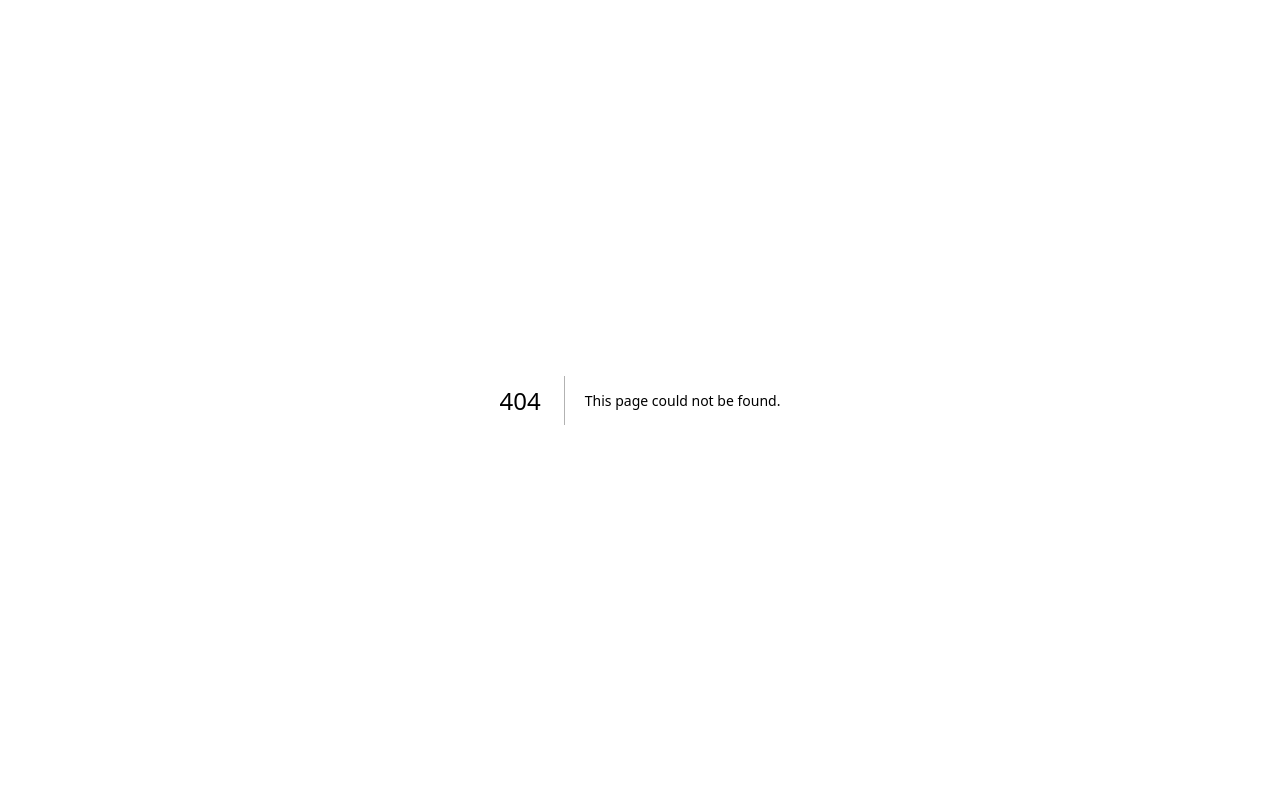
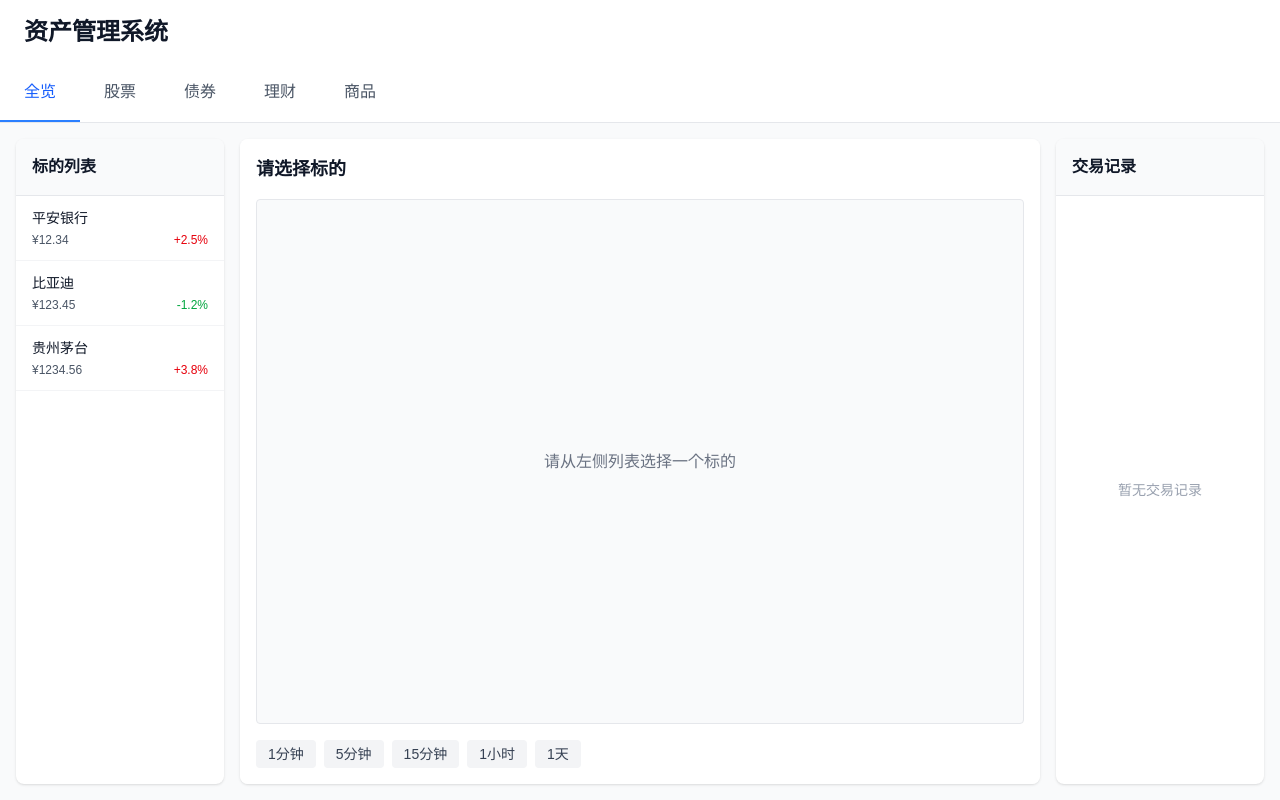
Before and after one commit to highdog/asset-management, a Next.js app: page /dashboard in a window 1280 px wide. Before the commit this address had no page. Built offline with nearby package versions, Linux system fonts and the light colour scheme.

Commit message:
增加主要界面

```diff
--- /dev/null
+++ b/app/dashboard/page.tsx
@@ -0,0 +1,52 @@
+'use client';
+
+import { useState } from 'react';
+import TabNavigation from '@/components/TabNavigation';
+import AssetList from '@/components/AssetList';
+import KLineChart from '@/components/KLineChart';
+import TradeRecord from '@/components/TradeRecord';
+
+type TabType = '全览' | '股票' | '债券' | '理财' | '商品';
+
+export default function Dashboard() {
+  const [activeTab, setActiveTab] = useState<TabType>('全览');
+  const [selectedAsset, setSelectedAsset] = useState<string>('');
+
+  return (
+    <div className="h-screen flex flex-col bg-gray-50">
+      {/* Header */}
+      <header className="bg-white shadow">
+        <div className="max-w-full mx-auto py-4 px-6">
+          <h1 className="text-2xl font-bold text-gray-900">资产管理系统</h1>
+        </div>
+      </header>
+
+      {/* Tab Navigation */}
+      <TabNavigation activeTab={activeTab} onTabChange={setActiveTab} />
+
+      {/* Main Content Area */}
+      <main className="flex-1 overflow-hidden">
+        <div className="flex h-full gap-4 p-4">
+          {/* Left Column - Asset List (1 part) */}
+          <div className="w-1/6 overflow-y-auto bg-white rounded-lg shadow">
+            <AssetList
+              activeTab={activeTab}
+              selectedAsset={selectedAsset}
+              onSelectAsset={setSelectedAsset}
+            />
+          </div>
+
+          {/* Middle Column - K-Line Chart (4 parts) */}
+          <div className="flex-1 overflow-hidden bg-white rounded-lg shadow">
+            <KLineChart selectedAsset={selectedAsset} activeTab={activeTab} />
+          </div>
+
+          {/* Right Column - Trade Record (1 part) */}
+          <div className="w-1/6 overflow-y-auto bg-white rounded-lg shadow">
+            <TradeRecord selectedAsset={selectedAsset} />
+          </div>
+        </div>
+      </main>
+    </div>
+  );
+}
--- a/app/page.tsx
+++ b/app/page.tsx
@@ -1,3 +1,5 @@
+import Link from 'next/link';
+
 export default function Home() {
   return (
     <div className="min-h-screen bg-gray-50">
@@ -8,9 +10,15 @@ export default function Home() {
       </header>
       <main className="max-w-7xl mx-auto py-6 sm:px-6 lg:px-8">
         <div className="px-4 py-6 sm:px-0">
-          <div className="border-4 border-dashed border-gray-200 rounded-lg h-96 p-4">
-            <p className="text-gray-500 text-lg">欢迎来到资产管理系统！</p>
-            <p className="text-gray-400 text-sm mt-2">功能开发中...</p>
+          <div className="border-4 border-dashed border-gray-200 rounded-lg p-8 text-center">
+            <p className="text-gray-600 text-lg mb-4">欢迎来到资产管理系统！</p>
+            <p className="text-gray-500 text-sm mb-6">这是一个功能强大的资产管理和交易平台</p>
+            <Link
+              href="/dashboard"
+              className="inline-block px-6 py-3 bg-blue-600 text-white font-medium rounded-lg hover:bg-blue-700 transition-colors"
+            >
+              进入交易界面
+            </Link>
           </div>
         </div>
       </main>
--- /dev/null
+++ b/components/AssetList.tsx
@@ -0,0 +1,71 @@
+'use client';
+
+type TabType = '全览' | '股票' | '债券' | '理财' | '商品';
+
+interface AssetListProps {
+  activeTab: TabType;
+  selectedAsset: string;
+  onSelectAsset: (asset: string) => void;
+}
+
+// 模拟数据
+const mockAssets: Record<TabType, Array<{ id: string; name: string; price: number; change: number }>> = {
+  '全览': [
+    { id: '1', name: '平安银行', price: 12.34, change: 2.5 },
+    { id: '2', name: '比亚迪', price: 123.45, change: -1.2 },
+    { id: '3', name: '贵州茅台', price: 1234.56, change: 3.8 },
+  ],
+  '股票': [
+    { id: '1', name: '平安银行', price: 12.34, change: 2.5 },
+    { id: '2', name: '比亚迪', price: 123.45, change: -1.2 },
+    { id: '3', name: '贵州茅台', price: 1234.56, change: 3.8 },
+    { id: '4', name: '中国石油', price: 5.67, change: 0.8 },
+  ],
+  '债券': [
+    { id: '5', name: '国开债', price: 100.23, change: 0.1 },
+    { id: '6', name: '政策性银行债', price: 99.87, change: -0.2 },
+  ],
+  '理财': [
+    { id: '7', name: '货币基金A', price: 1.0234, change: 0.02 },
+    { id: '8', name: '理财产品1', price: 100.5, change: 0.5 },
+  ],
+  '商品': [
+    { id: '9', name: '黄金', price: 456.78, change: 1.5 },
+    { id: '10', name: '白银', price: 56.78, change: -0.8 },
+  ],
+};
+
+export default function AssetList({ activeTab, selectedAsset, onSelectAsset }: AssetListProps) {
+  const assets = mockAssets[activeTab];
+
+  return (
+    <div className="h-full flex flex-col">
+      <div className="px-4 py-4 border-b border-gray-200 bg-gray-50">
+        <h2 className="font-semibold text-gray-900">标的列表</h2>
+      </div>
+      <div className="flex-1 overflow-y-auto">
+        {assets.map((asset) => (
+          <button
+            key={asset.id}
+            onClick={() => onSelectAsset(asset.id)}
+            className={`w-full px-4 py-3 text-left border-b border-gray-100 hover:bg-blue-50 transition-colors ${
+              selectedAsset === asset.id ? 'bg-blue-100' : ''
+            }`}
+          >
+            <div className="font-medium text-sm text-gray-900">{asset.name}</div>
+            <div className="flex justify-between items-center mt-1">
+              <span className="text-xs text-gray-600">¥{asset.price.toFixed(2)}</span>
+              <span
+                className={`text-xs font-medium ${
+                  asset.change >= 0 ? 'text-red-600' : 'text-green-600'
+                }`}
+              >
+                {asset.change > 0 ? '+' : ''}{asset.change}%
+              </span>
+            </div>
+          </button>
+        ))}
+      </div>
+    </div>
+  );
+}
--- /dev/null
+++ b/components/KLineChart.tsx
@@ -0,0 +1,57 @@
+'use client';
+
+type TabType = '全览' | '股票' | '债券' | '理财' | '商品';
+
+interface KLineChartProps {
+  selectedAsset: string;
+  activeTab: TabType;
+}
+
+export default function KLineChart({ selectedAsset, activeTab }: KLineChartProps) {
+  return (
+    <div className="h-full flex flex-col bg-white p-4">
+      <div className="mb-4">
+        <h2 className="text-lg font-semibold text-gray-900">
+          {selectedAsset ? `${activeTab} - K线图` : '请选择标的'}
+        </h2>
+      </div>
+
+      <div className="flex-1 flex items-center justify-center bg-gray-50 rounded border border-gray-200">
+        {selectedAsset ? (
+          <div className="text-center">
+            <p className="text-gray-600 mb-4">K线图表区域</p>
+            <p className="text-sm text-gray-500">
+              已选择: {selectedAsset}
+            </p>
+            <p className="text-xs text-gray-400 mt-2">
+              此处将显示K线图、技术指标等
+            </p>
+          </div>
+        ) : (
+          <div className="text-center">
+            <p className="text-gray-500">请从左侧列表选择一个标的</p>
+          </div>
+        )}
+      </div>
+
+      {/* Chart Controls */}
+      <div className="mt-4 flex gap-2 flex-wrap">
+        <button className="px-3 py-1 text-sm bg-gray-100 hover:bg-gray-200 text-gray-700 rounded">
+          1分钟
+        </button>
+        <button className="px-3 py-1 text-sm bg-gray-100 hover:bg-gray-200 text-gray-700 rounded">
+          5分钟
+        </button>
+        <button className="px-3 py-1 text-sm bg-gray-100 hover:bg-gray-200 text-gray-700 rounded">
+          15分钟
+        </button>
+        <button className="px-3 py-1 text-sm bg-gray-100 hover:bg-gray-200 text-gray-700 rounded">
+          1小时
+        </button>
+        <button className="px-3 py-1 text-sm bg-gray-100 hover:bg-gray-200 text-gray-700 rounded">
+          1天
+        </button>
+      </div>
+    </div>
+  );
+}
--- /dev/null
+++ b/components/TabNavigation.tsx
@@ -0,0 +1,32 @@
+'use client';
+
+type TabType = '全览' | '股票' | '债券' | '理财' | '商品';
+
+interface TabNavigationProps {
+  activeTab: TabType;
+  onTabChange: (tab: TabType) => void;
+}
+
+export default function TabNavigation({ activeTab, onTabChange }: TabNavigationProps) {
+  const tabs: TabType[] = ['全览', '股票', '债券', '理财', '商品'];
+
+  return (
+    <div className="bg-white border-b border-gray-200">
+      <div className="flex">
+        {tabs.map((tab) => (
+          <button
+            key={tab}
+            onClick={() => onTabChange(tab)}
+            className={`px-6 py-4 font-medium border-b-2 transition-colors ${
+              activeTab === tab
+                ? 'border-blue-500 text-blue-600'
+                : 'border-transparent text-gray-600 hover:text-gray-900'
+            }`}
+          >
+            {tab}
+          </button>
+        ))}
+      </div>
+    </div>
+  );
+}
--- /dev/null
+++ b/components/TradeRecord.tsx
@@ -0,0 +1,73 @@
+'use client';
+
+interface TradeRecord {
+  id: string;
+  type: '买入' | '卖出';
+  amount: number;
+  price: number;
+  time: string;
+}
+
+interface TradeRecordProps {
+  selectedAsset: string;
+}
+
+// 模拟交易记录数据
+const mockTradeRecords: Record<string, TradeRecord[]> = {
+  '1': [
+    { id: '1', type: '买入', amount: 100, price: 12.34, time: '14:35' },
+    { id: '2', type: '卖出', amount: 50, price: 12.50, time: '14:28' },
+    { id: '3', type: '买入', amount: 200, price: 12.10, time: '13:45' },
+  ],
+  '2': [
+    { id: '4', type: '买入', amount: 10, price: 120.00, time: '15:10' },
+    { id: '5', type: '卖出', amount: 5, price: 125.50, time: '14:55' },
+  ],
+  '3': [
+    { id: '6', type: '买入', amount: 1, price: 1234.56, time: '13:20' },
+  ],
+};
+
+export default function TradeRecord({ selectedAsset }: TradeRecordProps) {
+  const records = selectedAsset ? mockTradeRecords[selectedAsset] || [] : [];
+
+  return (
+    <div className="h-full flex flex-col">
+      <div className="px-4 py-4 border-b border-gray-200 bg-gray-50">
+        <h2 className="font-semibold text-gray-900">交易记录</h2>
+      </div>
+
+      <div className="flex-1 overflow-y-auto">
+        {records.length > 0 ? (
+          <div>
+            {records.map((record) => (
+              <div
+                key={record.id}
+                className="px-4 py-3 border-b border-gray-100 hover:bg-gray-50 transition-colors"
+              >
+                <div className="flex justify-between items-center mb-1">
+                  <span
+                    className={`text-xs font-semibold ${
+                      record.type === '买入' ? 'text-red-600' : 'text-green-600'
+                    }`}
+                  >
+                    {record.type}
+                  </span>
+                  <span className="text-xs text-gray-500">{record.time}</span>
+                </div>
+                <div className="text-xs text-gray-600">
+                  <div>数量: {record.amount}</div>
+                  <div>价格: ¥{record.price.toFixed(2)}</div>
+                </div>
+              </div>
+            ))}
+          </div>
+        ) : (
+          <div className="flex items-center justify-center h-full">
+            <p className="text-gray-400 text-sm">暂无交易记录</p>
+          </div>
+        )}
+      </div>
+    </div>
+  );
+}
```
